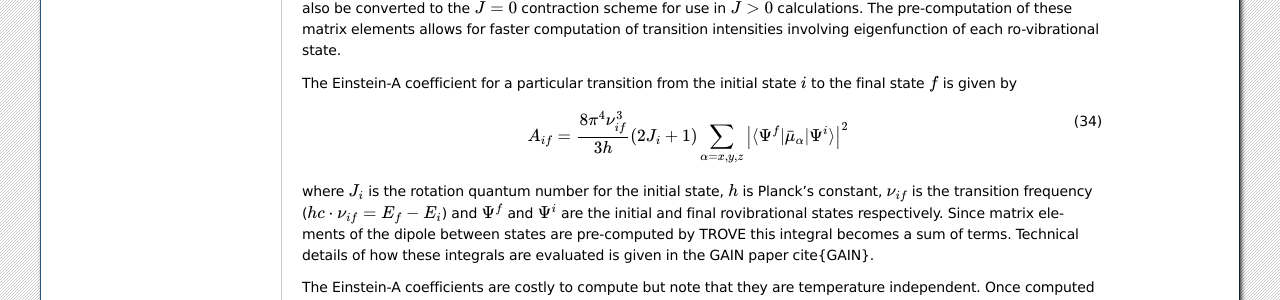
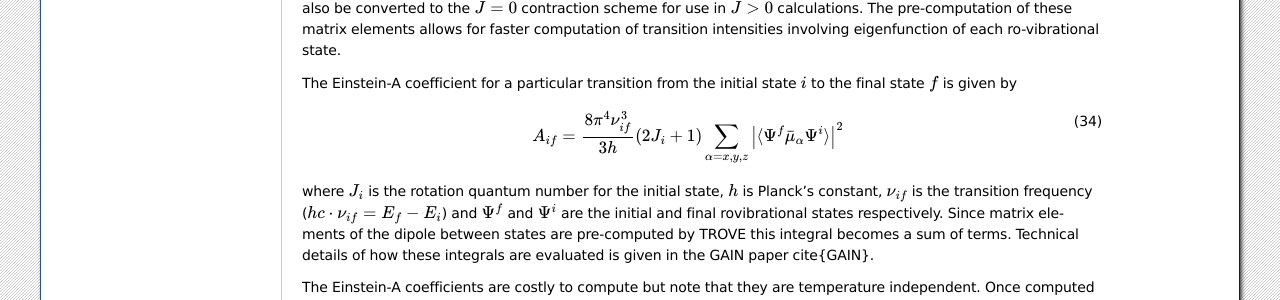
Before and after one commit to Trovemaster/TROVE, a Sphinx documentation site: the page built from docs/source/theory.rst, in a window 1280 px wide and 900 px high, scrolled down 10750 px. Shown: the part 210-510 px from the top of the window. Built offline with Sphinx 7.4.7, drawn with Linux system fonts in a browser that asks for light colours; formulas are drawn with MathJax 3.

Commit message:
Update theory.rst

```diff
--- a/docs/source/theory.rst
+++ b/docs/source/theory.rst
@@ -710,7 +710,7 @@ The Einstein-A coefficient for a particular transition from the initial state :m
 .. math::
     :label: eq.einsteinA
 
-    A_{if} = \frac{8 \pi^4 \nu^3_{if}}{3h} (2J_i + 1) \sum_{\alpha = x, y, z} \left|  \bra{\Psi^f}  \bar{\mu}_{\alpha} \ket{\Psi^i}  \right| ^2
+    A_{if} = \frac{8 \pi^4 \nu^3_{if}}{3h} (2J_i + 1) \sum_{\alpha = x, y, z} \left|  \langle \Psi^f  \bar{\mu}_{\alpha} {\Psi^i}\rangle  \right|^2
 
 where :math:`J_i` is the rotation quantum number for the initial state, :math:`h` is Planck's constant, :math:`\nu_{if}` is the
 transition frequency (:math:`hc \cdot \nu_{if} = E_f - E_i`) and :math:`\Psi^f` and :math:`\Psi^i` are the initial and final rovibrational states
```
